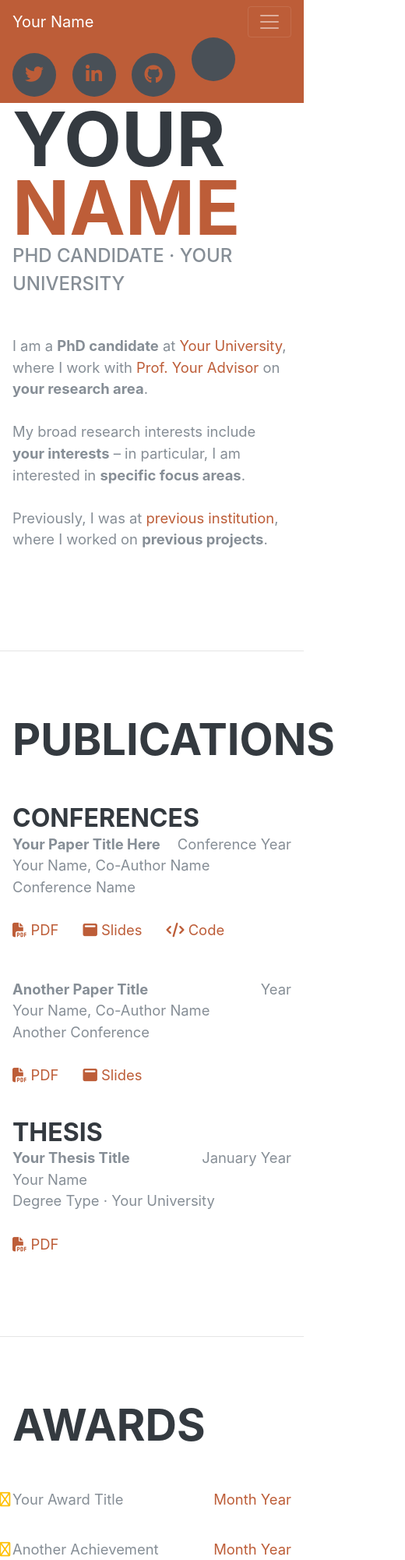
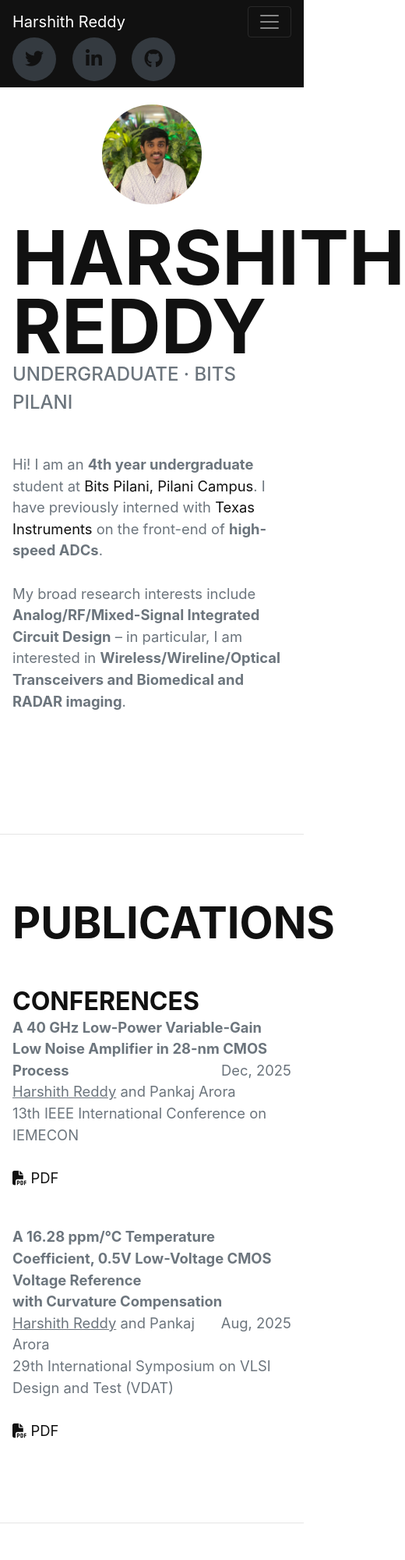
Before and after one commit to harshith-red/harshith-red.github.io, a plain HTML site: page index.html in a window 390 px wide. Shown: the top 2000 px of the page at 78% size, 520 px wide, since content can reach past the window. Drawn offline with nearby package versions, Linux system fonts and the light colour scheme; some icons are missing; a web font is replaced by a local one.

Commit message:
Add files via upload

```diff
--- a/index.html
+++ b/index.html
@@ -3,9 +3,9 @@
 <head>
   <meta charset="utf-8">
   <meta name="viewport" content="width=device-width, initial-scale=1, shrink-to-fit=no">
-  <meta name="description" content="Your Name - Professional Portfolio">
-  <meta name="author" content="Your Name">
-  <title>Your Name &bull; PhD Candidate @ Your University</title>
+  <meta name="description" content="Harshith Reddy - Professional Portfolio">
+  <meta name="author" content="Harshith Reddy">
+  <title>Harshith Reddy &bull; Bits Pilani</title>
   <link rel="icon" href="favicon.ico?" type="image/x-icon">
   <link rel="shortcut icon" href="favicon.ico?" type="image/x-icon">
   <link rel="apple-touch-icon" href="favicon.ico?" type="image/x-icon">
@@ -28,7 +28,7 @@
 <body id="page-top">
   <nav class="navbar navbar-expand-lg navbar-dark bg-primary fixed-top" id="sideNav">
     <a class="navbar-brand js-scroll-trigger" href="#page-top">
-      <span class="d-block d-lg-none">Your Name</span>
+      <span class="d-block d-lg-none">Harshith Reddy</span>
       <span class="d-none d-lg-block">
         <img class="img-fluid img-profile rounded-circle mx-auto mb-4" src="img/profile.jpeg" alt="Your Profile Picture">
       </span>
@@ -49,7 +49,7 @@
           <a class="nav-link js-scroll-trigger" href="#publications">Publications</a>
         </li>
         <li class="nav-item">
-          <a class="nav-link js-scroll-trigger" href="#awards">Awards</a>
+          <a class="nav-link js-scroll-trigger" href="#SOP">SOP</a>
         </li>
         <li class="nav-item">
           <a class="nav-link js-scroll-trigger" href="#service">Service</a>
@@ -61,14 +61,11 @@
       <a href="https://twitter.com" target="_blank">
         <i class="fab fa-twitter"></i>
       </a>
-      <a href="https://linkedin.com" target="_blank">
+      <a href="https://www.linkedin.com/in/harshith-reddy-358275312/" target="_blank">
         <i class="fab fa-linkedin-in"></i>
       </a>
-      <a href="https://github.com" target="_blank">
+      <a href="https://github.com/harshith-red" target="_blank">
         <i class="fab fa-github"></i>
-      </a>
-      <a href="https://scholar.google.com" target="_blank">
-        <i class="ai ai-google-scholar"></i>
       </a>
     </div>
   </nav>
@@ -77,16 +74,17 @@
     <!-- About Section -->
     <section class="resume-section p-3 p-lg-5 d-flex align-items-center" id="about">
       <div class="w-100">
-        <h1 class="mb-0">Your
-          <span class="text-primary">Name</span>
+        <!-- Profile image shown on small screens (mobile/portrait) -->
+        <img class="img-fluid img-profile rounded-circle d-block d-lg-none mx-auto mb-4" src="img/profile.jpeg" alt="Your Profile Picture">
+        <h1 class="mb-0">Harshith
+          <span class="text-primary">Reddy</span>
         </h1>
-        <div class="subheading mb-5">PhD Candidate · Your University</div>
+        <div class="subheading mb-5">Undergraduate · Bits Pilani</div>
         <p class="lead mb-5">
-          I am a <strong>PhD candidate</strong> at <a href="#">Your University</a>, where I work with <a href="#">Prof. Your Advisor</a> on <strong>your research area</strong>.
+          Hi! I am an <strong>4th year undergraduate</strong> student at <a href="https://www.bits-pilani.ac.in/">Bits Pilani, Pilani Campus</a>. I have previously interned with <a href="https://www.ti.com/">Texas Instruments</a> on the front-end of <strong>high-speed ADCs</strong>.
           <br><br>
-          My broad research interests include <strong>your interests</strong> – in particular, I am interested in <strong>specific focus areas</strong>.
+          My broad research interests include <strong>Analog/RF/Mixed-Signal Integrated Circuit Design</strong> – in particular, I am interested in <strong>Wireless/Wireline/Optical Transceivers and Biomedical and RADAR imaging</strong>.
           <br><br>
-          Previously, I was at <a href="#">previous institution</a>, where I worked on <strong>previous projects</strong>.
         </p>
       </div>
     </section>
@@ -103,65 +101,39 @@
         <ul class="fa-ul mb-0">
           <li>
             <p class="lead mb-4">
-              <b>Your Paper Title Here</b> <span style="float:right;">Conference Year</span> <br>
-              Your Name, Co-Author Name <br>
-              Conference Name
+              <b>A 40 GHz Low-Power Variable-Gain Low Noise Amplifier in 28-nm CMOS Process</b> <span style="float:right;">Dec, 2025</span> <br>
+            <u>Harshith Reddy</u> and Pankaj Arora <br>
+              13th IEEE International Conference on IEMECON
               <br><br>
-              <a href="#" target="_blank"><i class="fas fa-1x fa-file-pdf"></i> PDF</a> &nbsp;&nbsp;&nbsp;&nbsp;
-              <a href="#" target="_blank"><i class="fas fa-1x fa-window-maximize"></i> Slides</a> &nbsp;&nbsp;&nbsp;&nbsp;
-              <a href="#" target="_blank"><i class="fas fa-1x fa-code"></i> Code</a>
+              <a href="/papers/LNA_ieee.pdf" target="_blank"><i class="fas fa-1x fa-file-pdf"></i> PDF</a> &nbsp;&nbsp;&nbsp;&nbsp;
+              <!-- <a href="#" target="_blank"><i class="fas fa-1x fa-window-maximize"></i> Slides</a> -->
             </p>
           </li>
           </br>
           <li>
             <p class="lead mb-4">
-              <b>Another Paper Title</b> <span style="float:right;">Year</span> <br>
-              Your Name, Co-Author Name <br>
-              Another Conference
+              <b>A 16.28 ppm/°C Temperature Coefficient, 0.5V Low-Voltage CMOS Voltage Reference<br> with Curvature Compensation</b> <span style="float:right;">Aug, 2025</span> <br>
+              <u>Harshith Reddy</u> and Pankaj Arora <br>
+              29th International Symposium on VLSI Design and Test (VDAT)
               <br><br>
-              <a href="#" target="_blank"><i class="fas fa-1x fa-file-pdf"></i> PDF</a> &nbsp;&nbsp;&nbsp;&nbsp;
-              <a href="#" target="_blank"><i class="fas fa-1x fa-window-maximize"></i> Slides</a>
+              <a href="/papers/voltage_reference.pdf" target="_blank"><i class="fas fa-1x fa-file-pdf"></i> PDF</a> &nbsp;&nbsp;&nbsp;&nbsp;
+              <!-- <a href="#" target="_blank"><i class="fas fa-1x fa-window-maximize"></i> Slides</a> &nbsp;&nbsp;&nbsp;&nbsp;
+              <a href="#" target="_blank"><i class="fas fa-1x fa-code"></i> Code</a> -->
             </p>
           </li>
         </ul>
 
-        <!-- Thesis -->
-        <h3 class="mb-0" style="margin-top: 40px;">Thesis</h3>
-        <ul class="fa-ul mb-0">
-          <li>
-            <p class="lead mb-4">
-              <b>Your Thesis Title</b> <span style="float:right;">January Year</span> <br>
-              Your Name <br>
-              Degree Type · Your University
-              <br><br>
-              <a href="#" target="_blank"><i class="fa fa-1x fa-file-pdf"></i> PDF</a>
-            </p>
-          </li>
-        </ul>
       </div>
     </section>
 
     <hr class="m-0">
 
-    <!-- Awards Section -->
-    <section class="resume-section p-3 p-lg-5" id="awards">
+    <!-- SOP Section -->
+    <section class="resume-section p-3 p-lg-5" id="SOP">
       <div class="my-auto">
-        <h2 class="mb-5">Awards</h2>
+        <h2 class="mb-5">SOP</h2>
         <ul class="fa-ul mb-0" style="font-size:1.15rem;max-width:85rem">
-          <li>
-            <i class="fa-li fa fa-trophy text-warning"></i>
-            Your Award Title <span class="text-primary" style="float:right;">Month Year</span>
-          </li>
-          </br>
-          <li>
-            <i class="fa-li fa fa-trophy text-warning"></i>
-            Another Achievement <span class="text-primary" style="float:right;">Month Year</span>
-          </li>
-          </br>
-          <li>
-            <i class="fa-li fa fa-trophy text-warning"></i>
-            Recognition or Honor <span class="text-primary" style="float:right;">Month Year</span>
-          </li>
+          Coming Soon!
         </ul>
       </div>
     </section>
@@ -196,7 +168,7 @@
     <center>
       <div class="container">
         <div class="footer-col">
-          <p>&copy; <script>document.write(new Date().getFullYear())</script> Your Name. Design adapted from <a href="https://github.com/BlackrockDigital/startbootstrap-resume" target="_blank">here</a>.</p>
+          <p>&copy; <script>document.write(new Date().getFullYear())</script> Harshith Reddy. Design adapted from <a href="https://github.com/BlackrockDigital/startbootstrap-resume" target="_blank">here</a>.</p>
         </div>
       </div>
     </center>
--- a/styles.css
+++ b/styles.css
@@ -7,7 +7,7 @@
 body {
   font-family: 'Muli', -apple-system, BlinkMacSystemFont, 'Segoe UI', Roboto, 'Helvetica Neue', Arial, sans-serif, 'Apple Color Emoji', 'Segoe UI Emoji', 'Segoe UI Symbol', 'Noto Color Emoji';
   padding-top: 54px;
-  color: #868e96;
+  color: #6c757d; /* neutral gray text */
 }
 
 @media (min-width: 992px) {
@@ -26,7 +26,7 @@ h6 {
   font-family: 'Saira Extra Condensed', -apple-system, BlinkMacSystemFont, 'Segoe UI', Roboto, 'Helvetica Neue', Arial, sans-serif, 'Apple Color Emoji', 'Segoe UI Emoji', 'Segoe UI Symbol', 'Noto Color Emoji';
   font-weight: 700;
   text-transform: uppercase;
-  color: #343a40;
+  color: #111111; /* headings in near-black */
 }
 
 h1 {
@@ -58,7 +58,7 @@ p.lead {
   display: inline-block;
   height: 3.5rem;
   width: 3.5rem;
-  background-color: #495057;
+  background-color: #343a40; /* dark gray background for icons */
   color: #fff !important;
   border-radius: 100%;
   text-align: center;
@@ -72,7 +72,7 @@ p.lead {
 }
 
 .social-icons a:hover {
-  background-color: #BD5D38;
+  background-color: #222222; /* slightly darker on hover */
 }
 
 .dev-icons {
@@ -80,7 +80,7 @@ p.lead {
 }
 
 .dev-icons .list-inline-item i:hover {
-  color: #BD5D38;
+  color: #111111;
 }
 
 #sideNav .navbar-nav .nav-item .nav-link {
@@ -90,7 +90,7 @@ p.lead {
 }
 
 #sideNav .navbar-toggler:focus {
-  outline-color: #d48a6e;
+  outline-color: #555555;
 }
 
 @media (min-width: 992px) {
@@ -160,19 +160,19 @@ section.resume-section .resume-item .resume-date {
 }
 
 .bg-primary {
-  background-color: #BD5D38 !important;
+  background-color: #111111 !important; /* dark sidebar */
 }
 
 .text-primary {
-  color: #BD5D38 !important;
+  color: #111111 !important;
 }
 
 a {
-  color: #BD5D38;
+  color: #111111;
 }
 
 a:hover, a:focus, a:active {
-  color: #824027;
+  color: #555555;
 }
 
 .fa-ul {
@@ -192,7 +192,7 @@ a:hover, a:focus, a:active {
 }
 
 .fab {
-  color: #BD5D38;
+  color: #111111;
 }
 
 hr.m-0 {
@@ -205,5 +205,16 @@ footer {
 }
 
 footer span {
-  color: #BD5D38;
+  color: #111111;
 }
+
+/* Mobile profile image sizing */
+@media (max-width: 991px) {
+  .img-profile {
+    max-width: 8rem;
+    max-height: 8rem;
+    width: 8rem;
+    height: 8rem;
+    object-fit: cover;
+  }
+}
```
Also changed, not shown: 2 other files.
